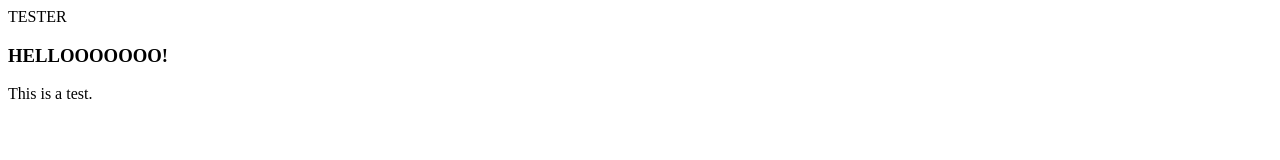
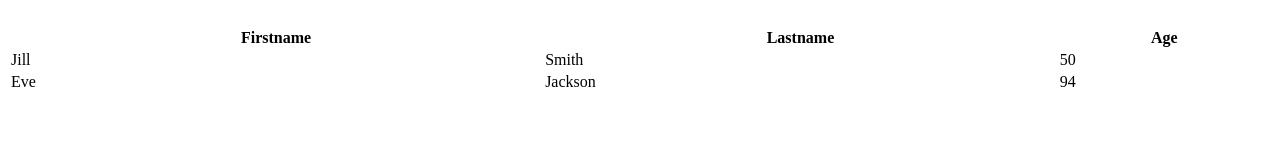
Before and after one commit to TabilGwyneth/GTHTML1, a plain HTML site: page index.html in a window 1280 px wide. Drawn offline with Linux system fonts and the light colour scheme.

Commit message:
Update index.html

```diff
--- a/index.html
+++ b/index.html
@@ -1,9 +1,26 @@
 <html>
 <title>01</title>
-<head>TESTER</head>
+<head></head>
 
 <body>
-<h3>HELLOOOOOOO!</h3>
-This is a test.
+
+<table style="width:100%">
+<tr>
+  <th>Firstname</th>
+  <th>Lastname</th>
+  <th>Age</th>
+</tr>
+<tr>
+  <td>Jill</td>
+  <td>Smith</td>
+  <td>50</td>
+ </tr>
+ <tr>
+  <td>Eve</td>
+  <td>Jackson</td>
+  <td>94</td>
+  </tr>
+  </table>
+
 </body>
 </html>
```
